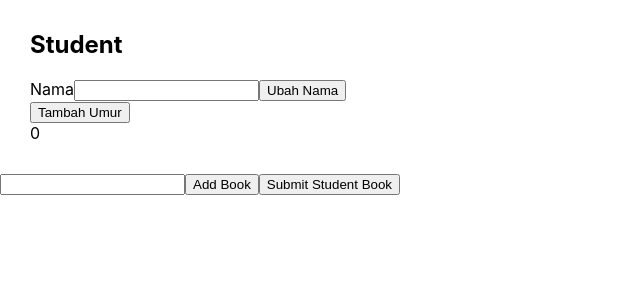
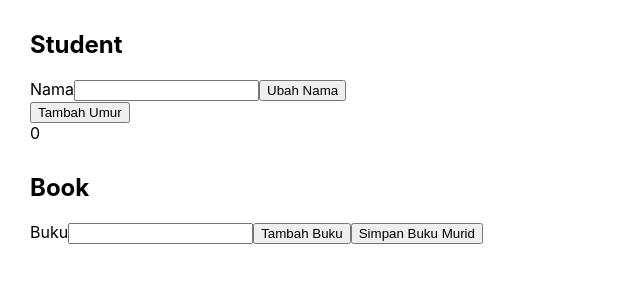
Before and after one commit to edwardsuwirya/simple-react-redux, a React (Create React App) app: page / in a window 1280 px wide. Shown: the top 300 px of the page, without its empty margins (0-640 px from the left). Built offline with nearby package versions, Linux system fonts and the light colour scheme.

Commit message:
[IMPROVE] Student Book Logic

```diff
--- a/src/App.js
+++ b/src/App.js
@@ -1,12 +1,13 @@
 import StudentPage from "./features/student/StudentPage";
 import StudentView from "./features/student/StudentView";
-import StudentBook from "./features/book/StudentBook";
+import StudentBookView from "./features/studentBook/StudentBookView";
+import StudentBookPage from "./features/studentBook/StudentBookPage";
 
 function App() {
     return (
         <>
             <StudentPage view={StudentView}/>
-            <StudentBook/>
+            <StudentBookPage view={StudentBookView}/>
         </>
     );
 }
--- a/src/app/constants.js
+++ b/src/app/constants.js
@@ -11,5 +11,14 @@ export const LABEL = {
     },
     'Name.label': {
         value: 'Nama'
-    }
+    },
+    'Book.label': {
+        value: 'Buku'
+    },
+    'AddBook.label': {
+        value: 'Tambah Buku',
+    },
+    'StudentBook.submit': {
+        value: 'Simpan Buku Murid',
+    },
 };
--- a/src/app/rootReducer.js
+++ b/src/app/rootReducer.js
@@ -1,11 +1,11 @@
 import {combineReducers} from 'redux';
 import {studentReducer} from '../features/student/state/StudentReducer';
-import {bookReducer} from "../features/book/state/reducers";
+import {studentBookReducer} from "../features/studentBook/state/StudentBookReducer";
 
 
 export function rootReducer() {
     return combineReducers({
         studentReducer,
-        bookReducer,
+        bookReducer: studentBookReducer,
     })
 }
--- a/src/features/book/StudentBook.js
+++ /dev/null
@@ -1,43 +0,0 @@
-import {addBookAction} from './state/actions.js';
-import {Component} from "react";
-import {connect} from "react-redux";
-import StudentBookView from "./StudentBookView";
-
-class StudentBook extends Component {
-    constructor(props) {
-        super(props);
-        this.state = {
-            newBookValue: '',
-            books: []
-        }
-    }
-
-    onNewBookChange = (event) => this.setState({newBookValue: event.target.value});
-    onSubmitStudentBook = () => this.props.addBookAction();
-    onAddBook = (event) => {
-        event.preventDefault();
-        let newBook = event.target.value
-        this.setState((prevState) => {
-            prevState.books.push(newBook);
-        })
-    };
-
-    render() {
-        return (
-            <StudentBookView handleAddBook={this.onAddBook} handleSubmitStudentBook={this.onSubmitStudentBook}
-                             newBookValue={this.state.newBookValue}
-                             student={this.props.student} handleNewBookChange={this.onNewBookChange}/>
-        )
-    }
-}
-
-const mapDispatchToProps = {
-    addBookAction,
-}
-const mapStateToProps = state => {
-    return {
-        studentBook: state.bookReducer,
-        student: state.studentReducer
-    };
-};
-export default connect(mapStateToProps, mapDispatchToProps)(StudentBook);
--- a/src/features/book/StudentBookView.js
+++ /dev/null
@@ -1,14 +0,0 @@
-import AppButton from "../../components/AppButton";
-
-const StudentBookView = (props) => {
-    const {handleAddBook, handleSubmitStudentBook, student, newBookValue, handleNewBookChange} = props;
-    return (
-        <>
-            <div>{student.name}</div>
-            <input id='book' type="text" value={newBookValue} onChange={handleNewBookChange}/>
-            <AppButton handleClick={handleAddBook} label={'Add Book'}/>
-            <AppButton handleClick={handleSubmitStudentBook} label={'Submit Student Book'}/>
-        </>
-    )
-}
-export default StudentBookView;
--- a/src/features/student/StudentPage.js
+++ b/src/features/student/StudentPage.js
@@ -21,7 +21,8 @@ class StudentPage extends Component {
                 handleNameChange: this.onNameChange,
                 handleSubmit: this.onSubmit,
                 handleAddAgeClick: this.onAddAgeClick,
-                student: this.props.student
+                student: this.props.student,
+                books: this.props.studentBook.books
             })
         )
     }
@@ -32,6 +33,6 @@ const mapDispatchToProps = {
     changeNameAction
 }
 const mapStateToProps = state => {
-    return {student: state.studentReducer};
+    return {student: state.studentReducer, studentBook: state.bookReducer,};
 };
 export default connect(mapStateToProps, mapDispatchToProps)(StudentPage);
--- a/src/features/student/StudentView.js
+++ b/src/features/student/StudentView.js
@@ -3,10 +3,10 @@ import AppButton from "../../components/AppButton";
 import AppFormInput from "../../components/AppFormInput";
 
 const StudentView = props => {
-    const {handleNameChange, handleSubmit, handleAddAgeClick, nameValue, student} = props;
+    const {handleNameChange, handleSubmit, handleAddAgeClick, nameValue, student, books} = props;
     return (
         <>
-            <div style={{margin:'30px'}}>
+            <div style={{margin: '30px'}}>
                 <h2>Student</h2>
                 <AppFormInput id='name' label={LABEL["Name.label"].value} value={nameValue}
                               onValueChange={handleNameChange}/>
@@ -16,6 +16,9 @@ const StudentView = props => {
                 </div>
                 <div>{student.name} {student.age}</div>
             </div>
+            <ul>
+                {books.map(book => <li key={book}>{book}</li>)}
+            </ul>
         </>
     )
 }
--- /dev/null
+++ b/src/features/studentBook/StudentBookPage.js
@@ -0,0 +1,55 @@
+import {addStudentBookAction} from './state/StudentBookAction.js';
+import {Component} from "react";
+import {connect} from "react-redux";
+
+class StudentBookPage extends Component {
+    constructor(props) {
+        super(props);
+        this.state = {
+            newBookValue: '',
+            books: []
+        }
+    }
+
+    onNewBookChange = (event) => this.setState({newBookValue: event.target.value});
+    onSubmitStudentBook = () => {
+        this.props.addBookAction({
+            student: this.props.student,
+            book: this.state.books
+        });
+        this.setState({
+            books: []
+        })
+    };
+    onAddBook = () => {
+        this.setState((prevState) => {
+            return {
+                books: [...prevState.books, this.state.newBookValue]
+            }
+        })
+    };
+
+    render() {
+        return (
+            this.props.view({
+                newBookValue: this.state.newBookValue,
+                handleAddBook: this.onAddBook,
+                handleSubmit: this.onSubmitStudentBook,
+                handleNewBookChange: this.onNewBookChange,
+                student: this.props.student,
+                books: this.state.books
+            })
+        )
+    }
+}
+
+const mapDispatchToProps = {
+    addBookAction: addStudentBookAction,
+}
+const mapStateToProps = state => {
+    return {
+        studentBook: state.bookReducer,
+        student: state.studentReducer
+    };
+};
+export default connect(mapStateToProps, mapDispatchToProps)(StudentBookPage);
--- /dev/null
+++ b/src/features/studentBook/StudentBookView.js
@@ -0,0 +1,23 @@
+import AppButton from "../../components/AppButton";
+import AppFormInput from "../../components/AppFormInput";
+import {LABEL} from "../../app/constants";
+
+const StudentBookView = (props) => {
+    const {handleAddBook, handleSubmit, student, newBookValue, handleNewBookChange, books} = props;
+    return (
+        <>
+            <div style={{margin: '30px'}}>
+                <h2>Book</h2>
+                <div>{student.name}</div>
+                <AppFormInput id='book' label={LABEL["Book.label"].value} value={newBookValue}
+                              onValueChange={handleNewBookChange}/>
+                <AppButton handleClick={handleAddBook} label={LABEL["AddBook.label"].value}/>
+                <AppButton handleClick={handleSubmit} label={LABEL["StudentBook.submit"].value}/>
+                <ul>
+                    {books.map(book => <li key={book}>{book}</li>)}
+                </ul>
+            </div>
+        </>
+    )
+}
+export default StudentBookView;
--- a/src/features/book/state/actions.js
+++ b/src/features/studentBook/state/StudentBookAction.js
@@ -1,6 +1,6 @@
 import {STUDENT_ADD_BOOK} from '../../../app/constants.js';
 
-export function addBookAction(bookSelected) {
+export function addStudentBookAction(bookSelected) {
     return {
         type: STUDENT_ADD_BOOK,
         payload: {
--- a/src/features/book/state/reducers.js
+++ b/src/features/studentBook/state/StudentBookReducer.js
@@ -5,12 +5,12 @@ const bookInitialState = {
     books: []
 }
 
-export function bookReducer(state = bookInitialState, action) {
+export function studentBookReducer(state = bookInitialState, action) {
     switch (action.type) {
         case STUDENT_ADD_BOOK:
             return Object.assign({}, state, {
                 student: action.payload.student,
-                books: [...state.books, action.payload.book]
+                books: [...state.books, ...action.payload.book]
             })
         default:
             return state
```
